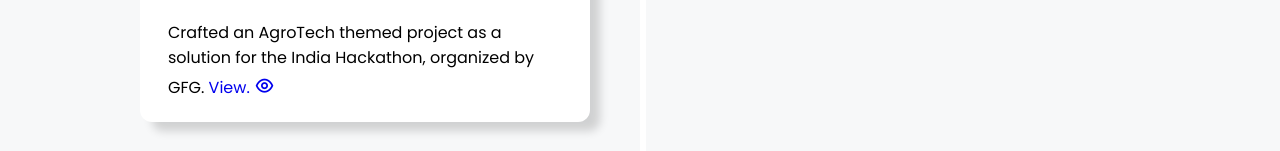
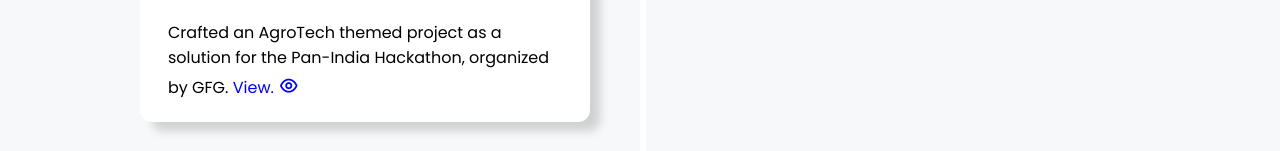
Before and after one commit to Webolove/myPortfolio, a website: page views/achievement.html in a window 1280 px wide. Shown: the part 341-492 px from the top of the page. Drawn offline with nearby package versions, Linux system fonts and the light colour scheme; files that its build step writes are made by us from their sources; files whose address does not match are found by name.

Commit message:
Update achievement.html

```diff
--- a/views/achievement.html
+++ b/views/achievement.html
@@ -94,7 +94,7 @@
                 <div class="timeline_info">
                     <h1 class="timeline_name">GFG Hackathon : Solving for India</h1>
                     <p class="timeline_time">March 2023</p>
-                    <p class="timeline_text">Crafted an AgroTech themed project as a solution for the India Hackathon,
+                    <p class="timeline_text">Crafted an AgroTech themed project as a solution for the Pan-India Hackathon,
                         organized by GFG. <a href="https://aquaharvest.onrender.com/" target="_blank">View. <i
                                 class="uil uil-eye"></i></a></p>
                     <span class="timeline_arrow"></span>
```
